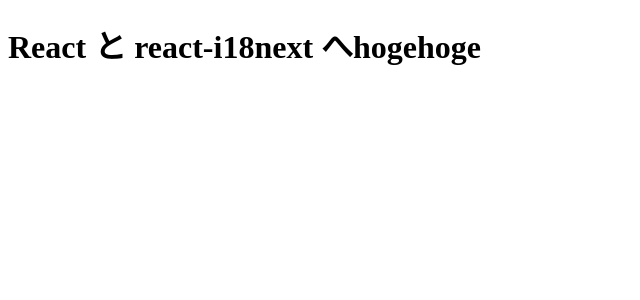
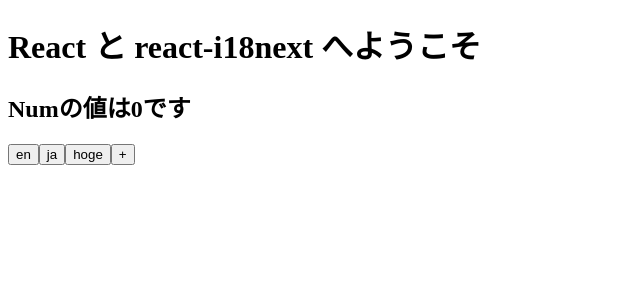
Before and after one commit to yshinohara-visco/react-practice, a React (Create React App) app: page / in a window 1280 px wide. Shown: the top 300 px of the page, without its empty margins (0-640 px from the left). Built offline with nearby package versions, Linux system fonts and the light colour scheme; the HTML template or start-up script is replaced by a standard one.

Commit message:
i18n.tsファイルの分離

```diff
--- a/src/App.tsx
+++ b/src/App.tsx
@@ -1,36 +1,40 @@
 import React from "react";
-import i18n from "i18next";
-import { useTranslation, initReactI18next } from "react-i18next";
-
-i18n.use(initReactI18next).init({
-    resources: {
-        en: {
-            translation: {
-                "Welcome to React": "Welcome to React and react-i18next",
-            },
-        },
-        ja: {
-            translation: {
-                "Welcome to React": "React と react-i18next へようこそ",
-            },
-        },
-        hoge: {
-            translation: {
-                "Welcome to React": "React と react-i18next へhogehoge",
-            },
-        },
-    },
-    lng: "hoge",
-    fallbackLng: "en",
-    interpolation: { escapeValue: false },
-});
+import { useTranslation } from "react-i18next";
 
 function App() {
-    const { t } = useTranslation();
+    const { t, i18n } = useTranslation();
+    const [num, setNum] = React.useState(0);
 
     return (
         <div>
             <h1>{t("Welcome to React")}</h1>
+            <h2>
+                {t("Numの値は{{num}}です", {
+                    num,
+                })}
+            </h2>
+            <button
+                onClick={() => {
+                    i18n.changeLanguage("en");
+                }}
+            >
+                en
+            </button>
+            <button
+                onClick={() => {
+                    i18n.changeLanguage("ja");
+                }}
+            >
+                ja
+            </button>
+            <button
+                onClick={() => {
+                    i18n.changeLanguage("hoge");
+                }}
+            >
+                hoge
+            </button>
+            <button onClick={() => setNum(num + 1)}>+</button>
         </div>
     );
 }
--- /dev/null
+++ b/src/i18n.ts
@@ -0,0 +1,35 @@
+import i18n from 'i18next';
+import { initReactI18next } from 'react-i18next';
+
+const resources = {
+    en: {
+        translation: {
+            "Welcome to React": "Welcome to React and react-i18next",
+            "Numの値は{{num}}です": "Num is {{num}}",
+        },
+    },
+    ja: {
+        translation: {
+            "Welcome to React": "React と react-i18next へようこそ",
+            "Numの値は{{num}}です": "Numの値は{{num}}です",
+        },
+    },
+    hoge: {
+        translation: {
+            "Welcome to React": "React と react-i18next へhogehoge",
+            "Numの値は{{num}}です": "Numの値は{{num}}hogeです",
+        },
+    },
+}
+
+i18n
+    .use(initReactI18next)
+    .init({
+        resources,
+        lng: 'ja',
+        interpolation: {
+            escapeValue: false,
+        },
+    });
+
+export default i18n;
```
Also changed, not shown: src/index.tsx (+8 -7 lines), 2 other files (tests, documents, lock files or other folders).
